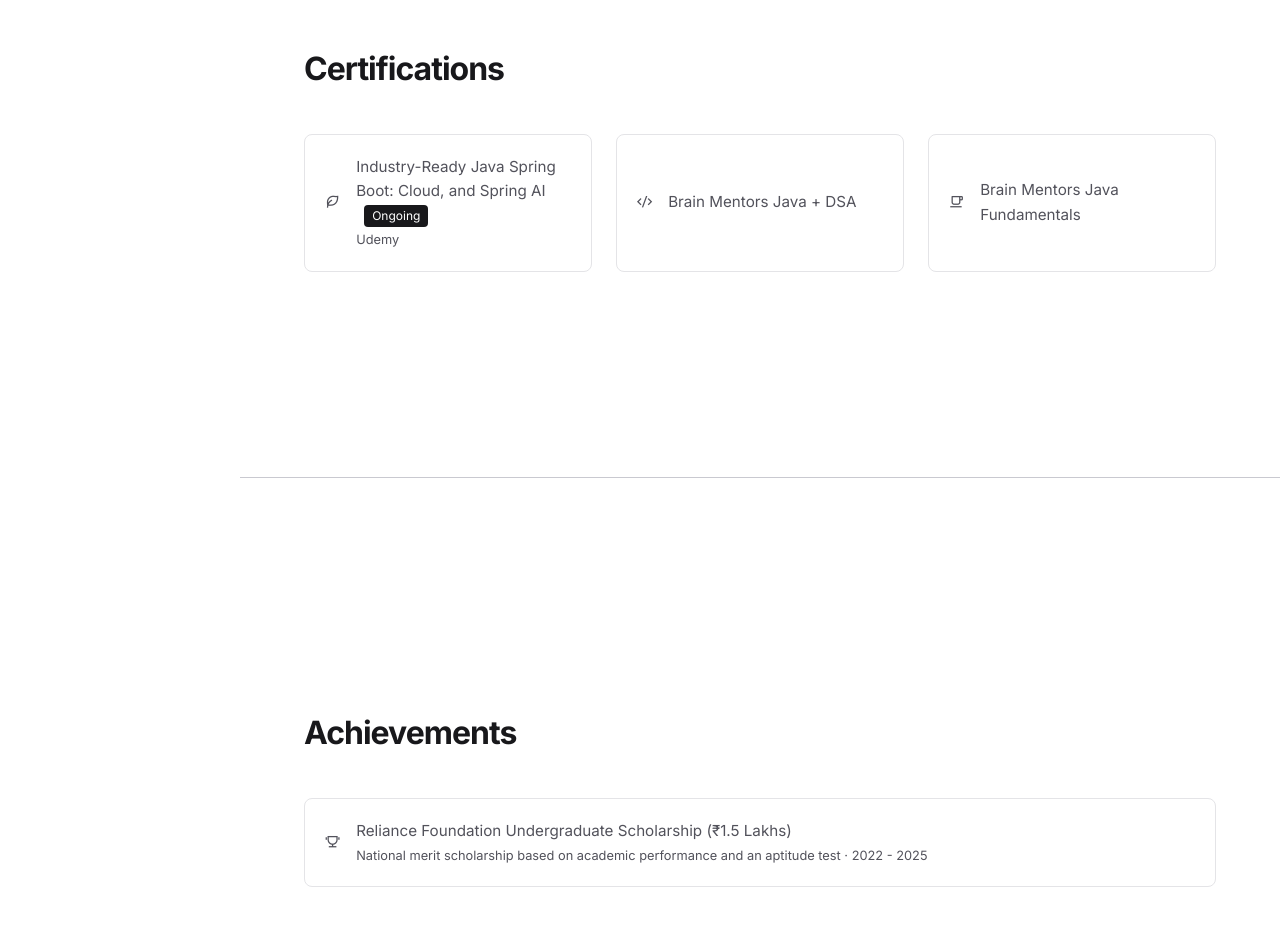
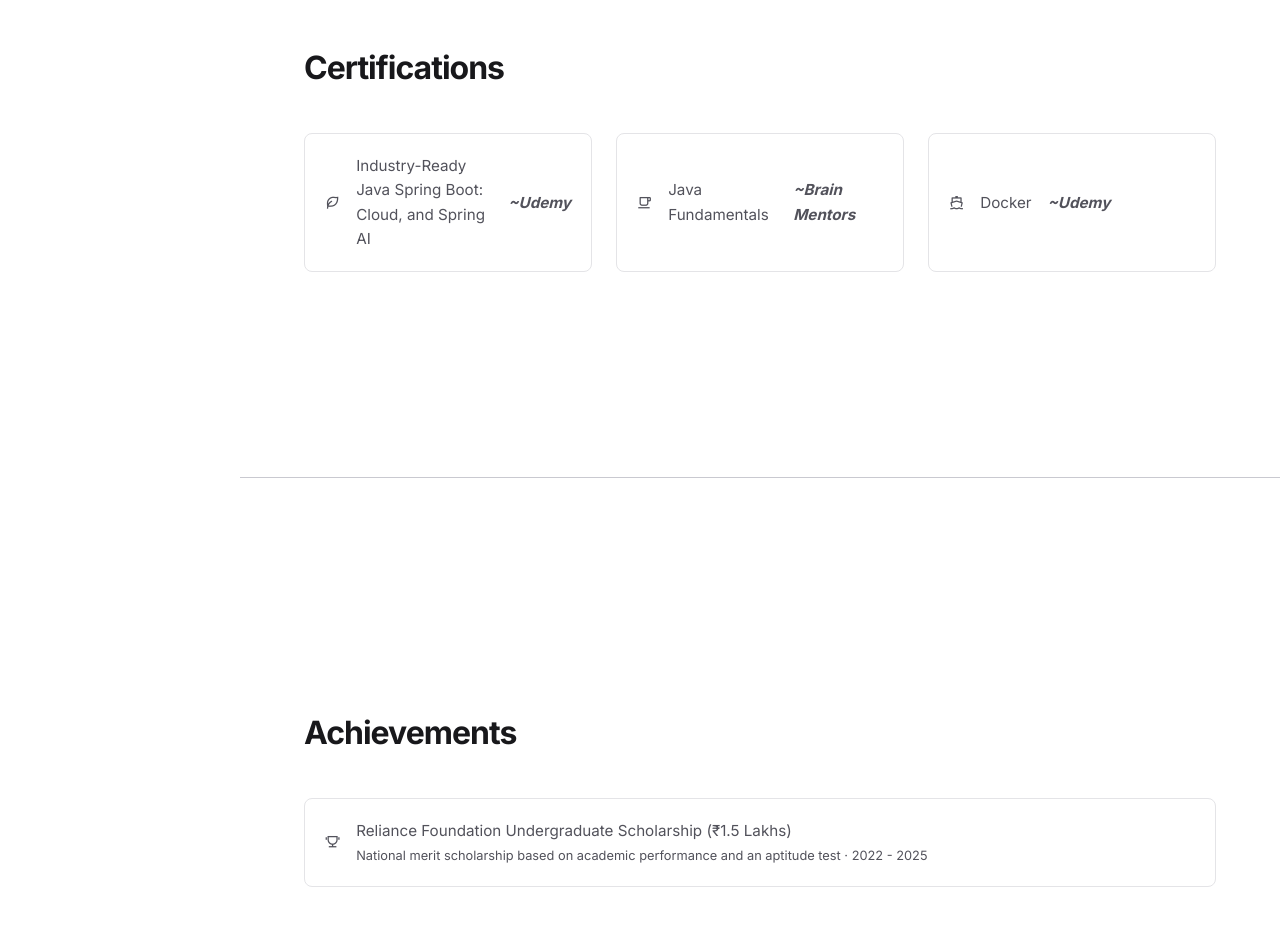
Before and after one commit to SujalKumar-79/digital-portfolio, a plain HTML site: page index.html in a window 1280 px wide. Shown: the part 4360-5285 px from the top of the page. Drawn offline with nearby package versions, Linux system fonts and the light colour scheme.

Commit message:
Add updated certificate links

```diff
--- a/index.html
+++ b/index.html
@@ -9,7 +9,6 @@
         content="Sujal Kumar - Java Backend Developer building secure, production-ready REST APIs with Spring Boot, Spring Security, JWT and MySQL.">
 
     <link href="https://cdn.jsdelivr.net/npm/remixicon@4.2.0/fonts/remixicon.css" rel="stylesheet">
-
     <link rel="preconnect" href="https://fonts.googleapis.com">
     <link rel="preconnect" href="https://fonts.gstatic.com" crossorigin>
     <link href="https://fonts.googleapis.com/css2?family=Inter:wght@300;400;500;600;700&display=swap" rel="stylesheet">
@@ -311,19 +310,23 @@
             <section id="certifications" class="section">
                 <h2 class="section-title">Certifications</h2>
                 <div class="cert-grid">
-                    <div class="cert-item">
+                    <!-- <div class="cert-item">
                         <i class="ri-leaf-line"></i>
                         <span>Industry-Ready Java Spring Boot: Cloud, and Spring AI
                             <span class="status-badge">Ongoing</span>
                             <small>Udemy</small>
                         </span>
-                    </div>
-                    <a href="assets/certificates/brain-mentors-java-dsa.pdf" target="_blank" class="cert-item">
-                        <i class="ri-code-s-slash-line"></i> Brain Mentors Java + DSA
+                    </div> -->
+                    <a href="assets/certificates/Industry-Ready Java Spring Boot- Cloud, and Spring AI.pdf" target="_blank" class="cert-item">
+                        <i class="ri-leaf-line"></i> Industry-Ready Java Spring Boot: Cloud, and Spring AI <strong><i>~Udemy</i></strong>
                     </a>
                     <a href="assets/certificates/brain-mentors-java-fundamentals.pdf" target="_blank"
                         class="cert-item">
-                        <i class="ri-cup-line"></i> Brain Mentors Java Fundamentals
+                        <i class="ri-cup-line"></i> Java Fundamentals <strong><i>~Brain Mentors</i></strong>
+                    </a>
+                    <a href="assets/certificates/Docker for the Absolute Beginner - Hands On - DevOps.pdf" target="_blank"
+                        class="cert-item">
+                        <i class="ri-ship-line"></i> Docker <strong><i>~Udemy</i></strong>
                     </a>
                 </div>
             </section>
```
Also changed, not shown: 4 other files.
